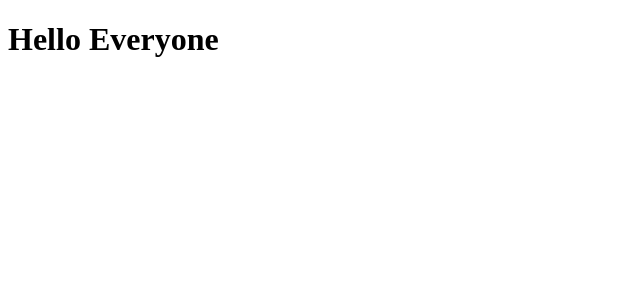
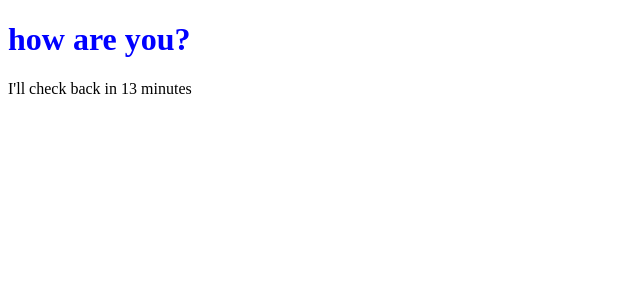
Before and after one commit to sapatelbaps/Lynda, a React (Create React App) app in the folder React.js Essential Training/helloreact/: page / in a window 1280 px wide. Shown: the top 300 px of the page, without its empty margins (0-640 px from the left). Built offline with nearby package versions, Linux system fonts and the light colour scheme.

Commit message:
Added a JSX component properties.

```diff
--- a/React.js Essential Training/helloreact/src/index.js
+++ b/React.js Essential Training/helloreact/src/index.js
@@ -1,17 +1,18 @@
-import React from 'react';
-import ReactDOM from 'react-dom';
+import React from "react";
+import ReactDOM from "react-dom";
 
 class Message extends React.Component {
-    render(){
-        return (
-            <div>
-                <h1>Hello Everyone</h1>
-            </div>
-        )
-    }
+  render() {
+    return (
+      <div>
+        <h1 style={{ color: this.props.color }}>{this.props.msg}</h1>
+    <p>I'll check back in {this.props.minutes} minutes</p>
+      </div>
+    );
+  }
 }
 
 ReactDOM.render(
-    <Message/>,
-    document.getElementById('root')
-)
+  <Message msg="how are you?" color="blue" minutes={13}/>,
+  document.getElementById("root")
+);
```
